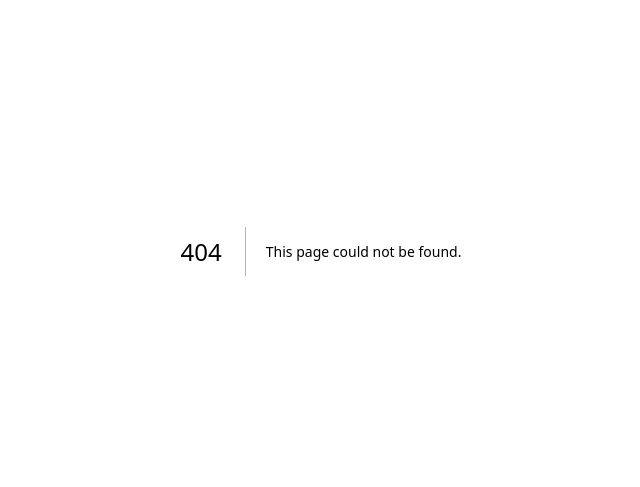
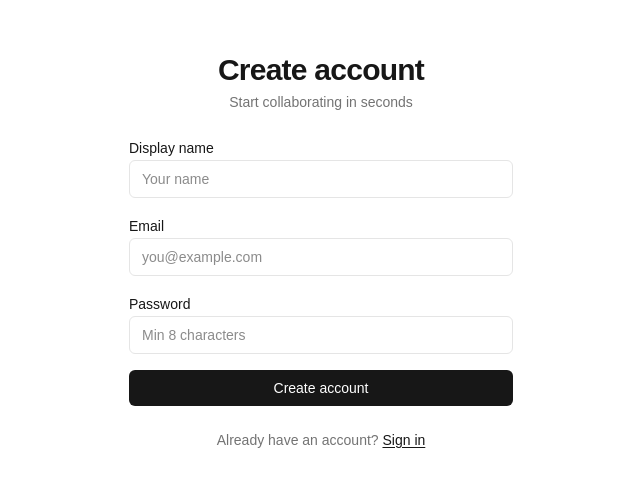
Before and after one commit to codewithalphadotcom/ligma, a Next.js app in the folder apps/web/: page /signup in a window 1280 px wide. Before the commit this address had no page. Shown: the part 149-636 px from the top of the page, without its empty margins (319-959 px from the left). Built offline with nearby package versions, Linux system fonts and the light colour scheme; no server answers.

Commit message:
add login and signup pages with JWT storage so users can authenticate and access their rooms

```diff
--- /dev/null
+++ b/apps/web/app/login/page.tsx
@@ -0,0 +1,87 @@
+'use client';
+
+import { useState } from 'react';
+import { useRouter } from 'next/navigation';
+import Link from 'next/link';
+import { api, saveAuth } from '@/lib/api';
+
+export default function LoginPage() {
+  const router = useRouter();
+  const [email, setEmail] = useState('');
+  const [password, setPassword] = useState('');
+  const [error, setError] = useState('');
+  const [loading, setLoading] = useState(false);
+
+  async function handleSubmit(e: React.FormEvent) {
+    e.preventDefault();
+    setError('');
+    setLoading(true);
+    try {
+      const { token, user } = await api.login({ email, password });
+      saveAuth(token, user);
+      router.push('/dashboard');
+    } catch (err) {
+      setError(err instanceof Error ? err.message : 'Login failed');
+    } finally {
+      setLoading(false);
+    }
+  }
+
+  return (
+    <div className="flex flex-1 flex-col items-center justify-center bg-white p-8 dark:bg-neutral-950">
+      <div className="w-full max-w-sm space-y-6">
+        <div className="space-y-1 text-center">
+          <h1 className="text-3xl font-semibold tracking-tight">Welcome back</h1>
+          <p className="text-sm text-neutral-500">Sign in to your LIGMA account</p>
+        </div>
+
+        <form onSubmit={handleSubmit} className="space-y-4">
+          <div className="space-y-1">
+            <label className="text-sm font-medium">Email</label>
+            <input
+              type="email"
+              required
+              value={email}
+              onChange={(e) => setEmail(e.target.value)}
+              placeholder="you@example.com"
+              className="w-full rounded-md border border-neutral-200 bg-white px-3 py-2 text-sm outline-none focus:border-neutral-900 focus:ring-1 focus:ring-neutral-900 dark:border-neutral-700 dark:bg-neutral-900 dark:focus:border-white dark:focus:ring-white"
+            />
+          </div>
+
+          <div className="space-y-1">
+            <label className="text-sm font-medium">Password</label>
+            <input
+              type="password"
+              required
+              value={password}
+              onChange={(e) => setPassword(e.target.value)}
+              placeholder="••••••••"
+              className="w-full rounded-md border border-neutral-200 bg-white px-3 py-2 text-sm outline-none focus:border-neutral-900 focus:ring-1 focus:ring-neutral-900 dark:border-neutral-700 dark:bg-neutral-900 dark:focus:border-white dark:focus:ring-white"
+            />
+          </div>
+
+          {error && (
+            <p className="rounded-md bg-red-50 px-3 py-2 text-sm text-red-600 dark:bg-red-950 dark:text-red-400">
+              {error}
+            </p>
+          )}
+
+          <button
+            type="submit"
+            disabled={loading}
+            className="w-full rounded-md bg-neutral-900 py-2 text-sm font-medium text-white transition hover:bg-neutral-700 disabled:opacity-50 dark:bg-white dark:text-neutral-900 dark:hover:bg-neutral-200"
+          >
+            {loading ? 'Signing in…' : 'Sign in'}
+          </button>
+        </form>
+
+        <p className="text-center text-sm text-neutral-500">
+          No account?{' '}
+          <Link href="/signup" className="font-medium text-neutral-900 underline underline-offset-2 dark:text-white">
+            Sign up
+          </Link>
+        </p>
+      </div>
+    </div>
+  );
+}
--- /dev/null
+++ b/apps/web/app/signup/page.tsx
@@ -0,0 +1,101 @@
+'use client';
+
+import { useState } from 'react';
+import { useRouter } from 'next/navigation';
+import Link from 'next/link';
+import { api, saveAuth } from '@/lib/api';
+
+export default function SignupPage() {
+  const router = useRouter();
+  const [name, setName] = useState('');
+  const [email, setEmail] = useState('');
+  const [password, setPassword] = useState('');
+  const [error, setError] = useState('');
+  const [loading, setLoading] = useState(false);
+
+  async function handleSubmit(e: React.FormEvent) {
+    e.preventDefault();
+    setError('');
+    setLoading(true);
+    try {
+      const { token, user } = await api.signup({ name, email, password });
+      saveAuth(token, user);
+      router.push('/dashboard');
+    } catch (err) {
+      setError(err instanceof Error ? err.message : 'Signup failed');
+    } finally {
+      setLoading(false);
+    }
+  }
+
+  return (
+    <div className="flex flex-1 flex-col items-center justify-center bg-white p-8 dark:bg-neutral-950">
+      <div className="w-full max-w-sm space-y-6">
+        <div className="space-y-1 text-center">
+          <h1 className="text-3xl font-semibold tracking-tight">Create account</h1>
+          <p className="text-sm text-neutral-500">Start collaborating in seconds</p>
+        </div>
+
+        <form onSubmit={handleSubmit} className="space-y-4">
+          <div className="space-y-1">
+            <label className="text-sm font-medium">Display name</label>
+            <input
+              type="text"
+              required
+              value={name}
+              onChange={(e) => setName(e.target.value)}
+              placeholder="Your name"
+              className="w-full rounded-md border border-neutral-200 bg-white px-3 py-2 text-sm outline-none focus:border-neutral-900 focus:ring-1 focus:ring-neutral-900 dark:border-neutral-700 dark:bg-neutral-900 dark:focus:border-white dark:focus:ring-white"
+            />
+          </div>
+
+          <div className="space-y-1">
+            <label className="text-sm font-medium">Email</label>
+            <input
+              type="email"
+              required
+              value={email}
+              onChange={(e) => setEmail(e.target.value)}
+              placeholder="you@example.com"
+              className="w-full rounded-md border border-neutral-200 bg-white px-3 py-2 text-sm outline-none focus:border-neutral-900 focus:ring-1 focus:ring-neutral-900 dark:border-neutral-700 dark:bg-neutral-900 dark:focus:border-white dark:focus:ring-white"
+            />
+          </div>
+
+          <div className="space-y-1">
+            <label className="text-sm font-medium">Password</label>
+            <input
+              type="password"
+              required
+              minLength={8}
+              value={password}
+              onChange={(e) => setPassword(e.target.value)}
+              placeholder="Min 8 characters"
+              className="w-full rounded-md border border-neutral-200 bg-white px-3 py-2 text-sm outline-none focus:border-neutral-900 focus:ring-1 focus:ring-neutral-900 dark:border-neutral-700 dark:bg-neutral-900 dark:focus:border-white dark:focus:ring-white"
+            />
+          </div>
+
+          {error && (
+            <p className="rounded-md bg-red-50 px-3 py-2 text-sm text-red-600 dark:bg-red-950 dark:text-red-400">
+              {error}
+            </p>
+          )}
+
+          <button
+            type="submit"
+            disabled={loading}
+            className="w-full rounded-md bg-neutral-900 py-2 text-sm font-medium text-white transition hover:bg-neutral-700 disabled:opacity-50 dark:bg-white dark:text-neutral-900 dark:hover:bg-neutral-200"
+          >
+            {loading ? 'Creating account…' : 'Create account'}
+          </button>
+        </form>
+
+        <p className="text-center text-sm text-neutral-500">
+          Already have an account?{' '}
+          <Link href="/login" className="font-medium text-neutral-900 underline underline-offset-2 dark:text-white">
+            Sign in
+          </Link>
+        </p>
+      </div>
+    </div>
+  );
+}
```
